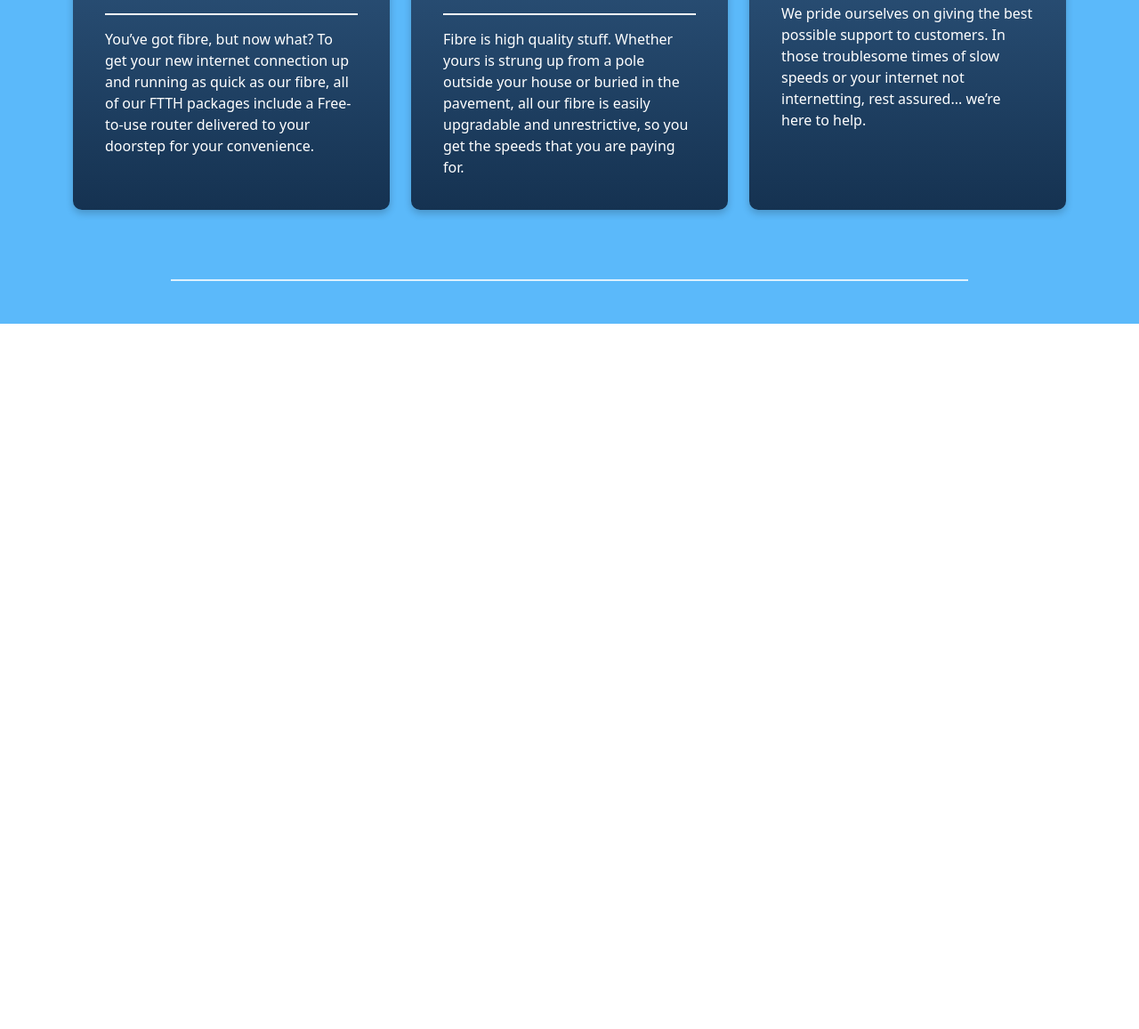
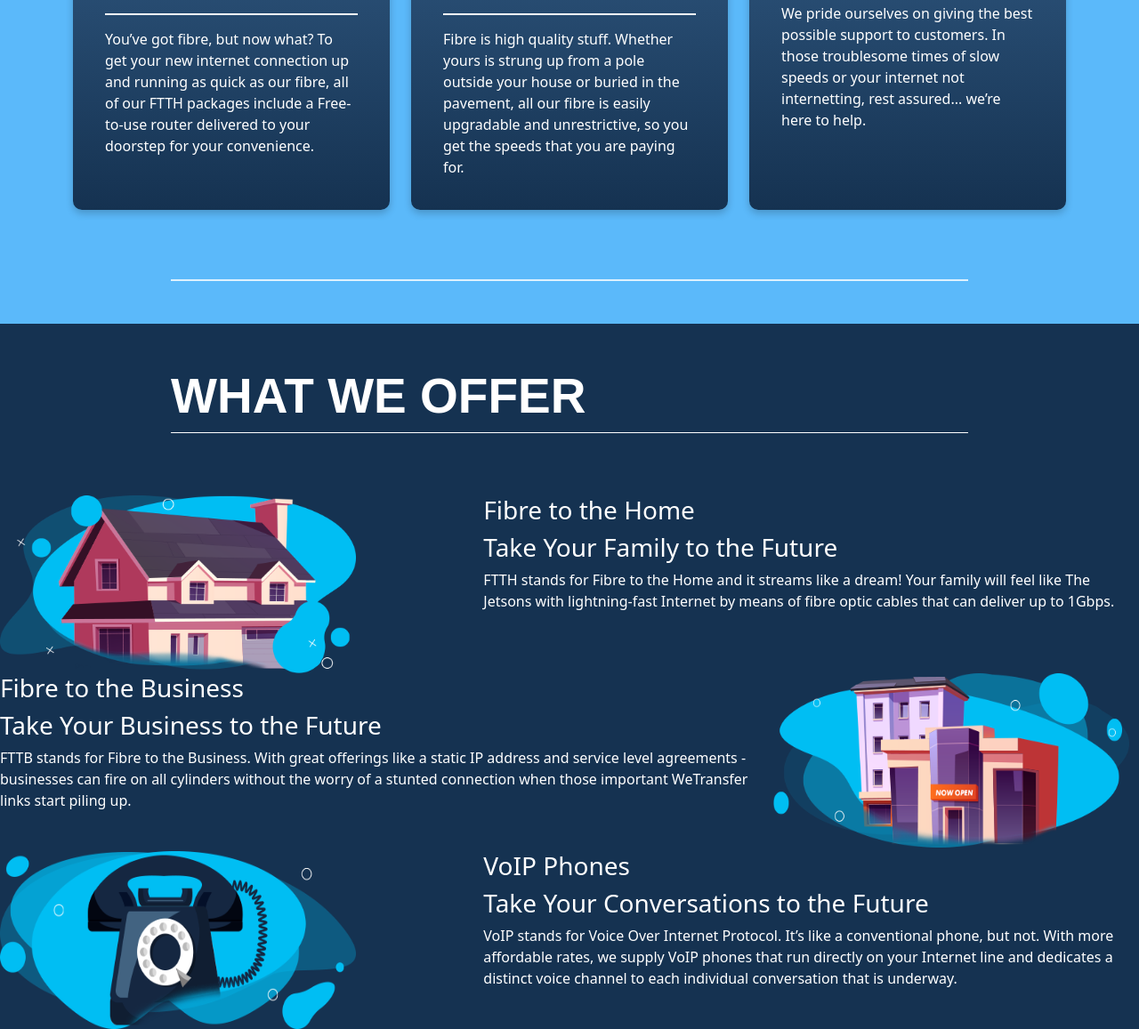
Before and after one commit to Abel-kabeya/Cool-Ideas-Clone, a plain HTML site: page index.html in a window 1280 px wide. Shown: the part 1714-2871 px from the top of the page at 89% size. Before the commit the page ends 2078 px from the top, so only its background shows below. Drawn offline with nearby package versions, Linux system fonts and the light colour scheme.

Commit message:
added what-we-offer-section

```diff
--- a/css/styles.css
+++ b/css/styles.css
@@ -202,3 +202,21 @@ body{
     background-color: white; /* Optional: Add background if the image has transparency */
     padding: 5px; /* Optional: Add padding around the image */
 }
+
+#What-We-Offer {
+    background-color: rgb(21, 50, 81);
+}
+
+.What-We-Offer-div h1 {
+    font-size: 55px;
+    text-transform: uppercase;
+    margin: 0px 0px 8px;
+    font-family: 'Futura-Bold', sans-serif;
+    font-weight: bold; /* Make the text bold */
+    color: white; /* Adjust text color if needed */
+}
+
+.What-We-Offer-div {
+    width: 70%; /* or any width you want */
+    margin: 0 auto;
+}
--- a/index.html
+++ b/index.html
@@ -75,6 +75,7 @@
 </section>
 
 <section id="Why-Us" class="pt-5 pb-5">
+
     <div class="why-us-div">
         <h1>WHY US</h1>
         <div class="underline"></div>
@@ -185,6 +186,76 @@
 
 </section>
 
+<section id="What-We-Offer" class="pt-5">
+
+    <div class="What-We-Offer-div">
+        <h1>WHAT WE OFFER</h1>
+        <div class="underline"></div>
+    </div>
+
+    <div class="pt-40 pb-40">
+        <div class="row offer-row pt-20 pb-20">
+            <div class="col-12 col-md-5 flex items-end justify-content-center">
+                <div>
+                    <img src="images/FTTH-Image.png" height="200px" width="400px" alt="">
+                </div>
+            </div>
+            <div class="col-12 col-md-7">
+                <h3 class="mt-40 mb-20 text-white uppercase border-3 border-white px-30 inline-block rounded-full">
+                    Fibre to the Home </h3>
+                <h3 class="mb-10 text-white">
+                    Take Your Family to the Future </h3>
+                <p class="card-text text-white">
+                    FTTH stands for Fibre to the Home and it streams like a dream! Your family will feel like The Jetsons with lightning-fast Internet by means of fibre optic cables that can deliver up to 1Gbps. </p>
+            </div>
+        </div>
+    </div>
+
+    <div class="pt-40 pb-40">
+        <div class="row offer-row pt-20 pb-20">
+            <div class="col-12 col-md-8 order-2 order-md-1">
+                <h3 class="mt-40 mb-20 text-white uppercase border-3 border-white px-30 inline-block rounded-full">
+                    Fibre to the Business </h3>
+                <h3 class="mb-10 text-white">
+                    Take Your Business to the Future </h3>
+                <p class="card-text text-white">
+                    FTTB stands for Fibre to the Business. With great offerings like a static IP address and service level agreements - businesses can fire on all cylinders without the worry of a stunted connection when those important WeTransfer links start piling up. </p>
+            </div>
+            <div class="col-12 col-md-4 order-1 order-md-2 flex items-end">
+                <div>
+                    <img src="images/FTTB-Image.png" height="200px" width="400px" alt="">
+                </div>
+            </div>
+        </div>
+    </div>
+
+    <div class="pt-40 pb-40">
+        <div class="row offer-row pt-20 pb-20">
+            <div class="col-12 col-md-5 flex items-end justify-content-center">
+                <div>
+                    <img src="images/VoIP-Image.png" height="200px" width="400px" alt="">
+                </div>
+            </div>
+            <div class="col-12 col-md-7">
+                <h3 class="mt-40 mb-20 text-white uppercase border-3 border-white px-30 inline-block rounded-full">
+                    VoIP Phones </h3>
+                <h3 class="mb-10 text-white">
+                    Take Your Conversations to the Future </h3>
+                <p class="card-text text-white">
+                    VoIP stands for Voice Over Internet Protocol. It’s like a conventional phone, but not. With more affordable rates, we supply VoIP phones that run directly on your Internet line and dedicates a distinct voice channel to each individual conversation that is underway. </p>
+            </div>
+        </div>
+    </div>
+
+
+
+
+
+
+
+
+</section>
+
 <script src="https://cdn.jsdelivr.net/npm/bootstrap@5.3.3/dist/js/bootstrap.bundle.min.js" integrity="sha384-YvpcrYf0tY3lHB60NNkmXc5s9fDVZLESaAA55NDzOxhy9GkcIdslK1eN7N6jIeHz" crossorigin="anonymous"></script>
 </body>
 </html>
```
Also changed, not shown: images/FTTB-Image.png (added), images/FTTH-Image.png (added), images/VoIP-Image.png (added).
